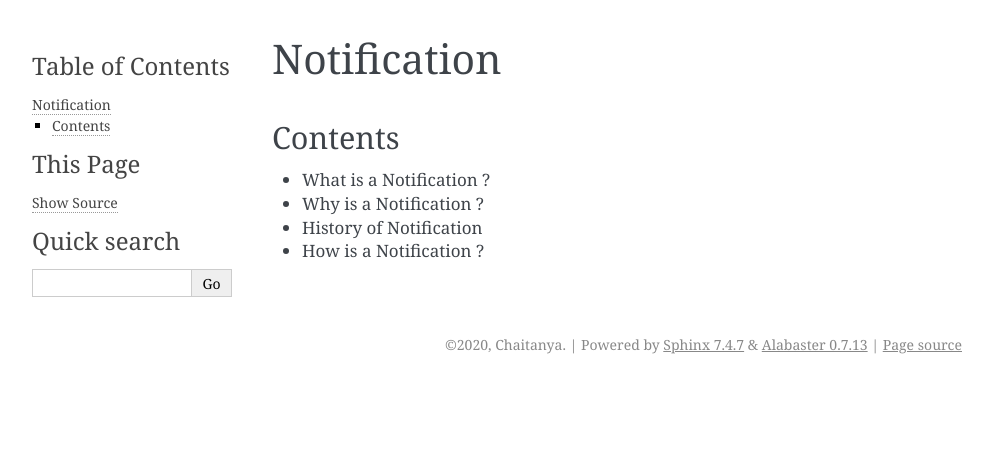
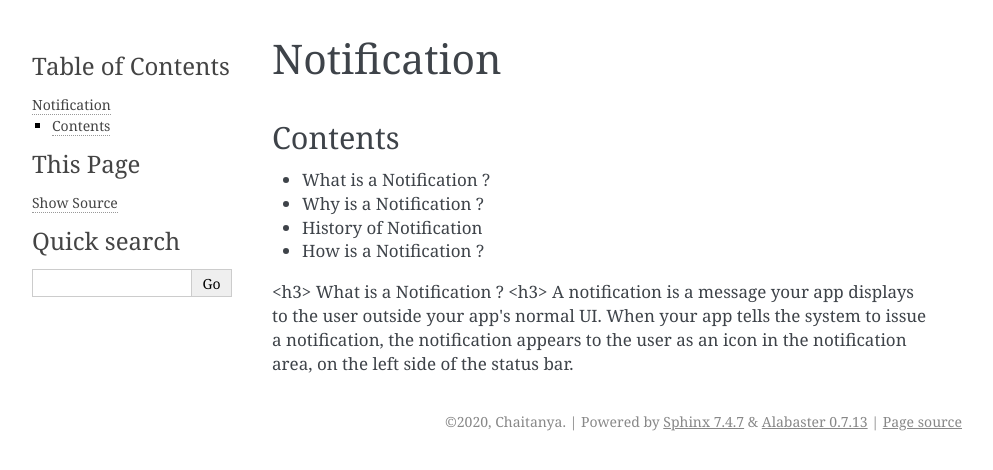
Before and after one commit to GuruPavanKalyan/AndroidKotlin-TOT, a Sphinx documentation site: the page built from Android-TOT/BakingApp/docs/source/Notifications.rst, in a window 1280 px wide. Shown: the top 470 px of the page, without its empty margins (148-1141 px from the left). Built offline with Sphinx 7.4.7, drawn with Linux system fonts in a browser that asks for light colours.

Commit message:
Update Notifications.rst

```diff
--- a/Android-TOT/BakingApp/docs/source/Notifications.rst
+++ b/Android-TOT/BakingApp/docs/source/Notifications.rst
@@ -10,3 +10,7 @@ Contents
 * Why is a Notification ?
 * History of Notification
 * How is a Notification ?
+
+
+<h3> What is a Notification ? <h3>
+A notification is a message your app displays to the user outside your app's normal UI. When your app tells the system to issue a notification, the notification appears to the user as an icon in the notification area, on the left side of the status bar.
```
